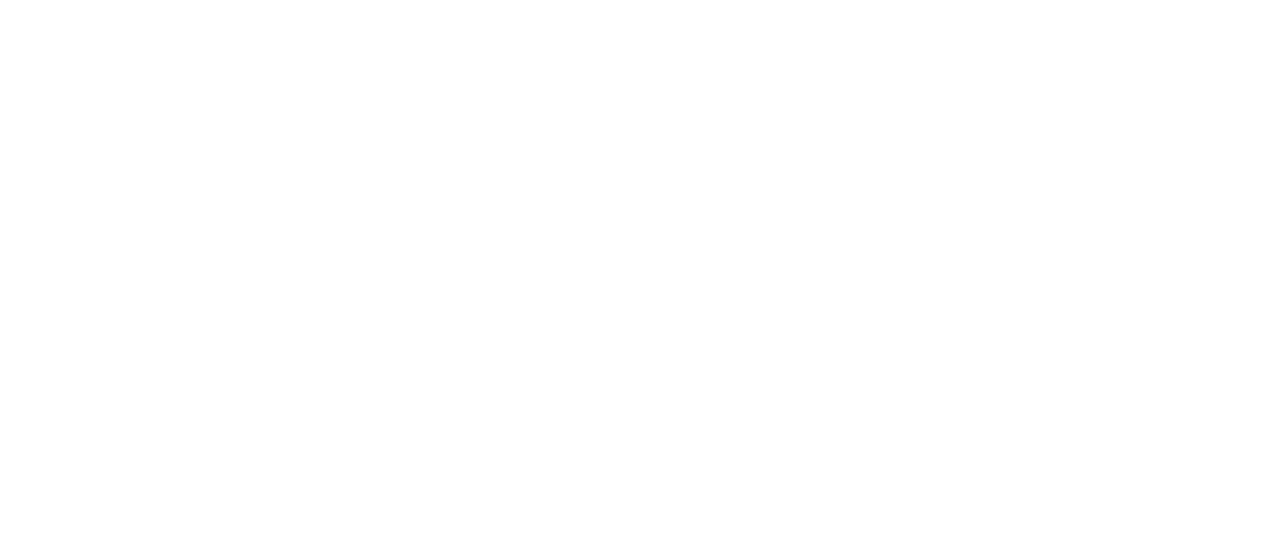
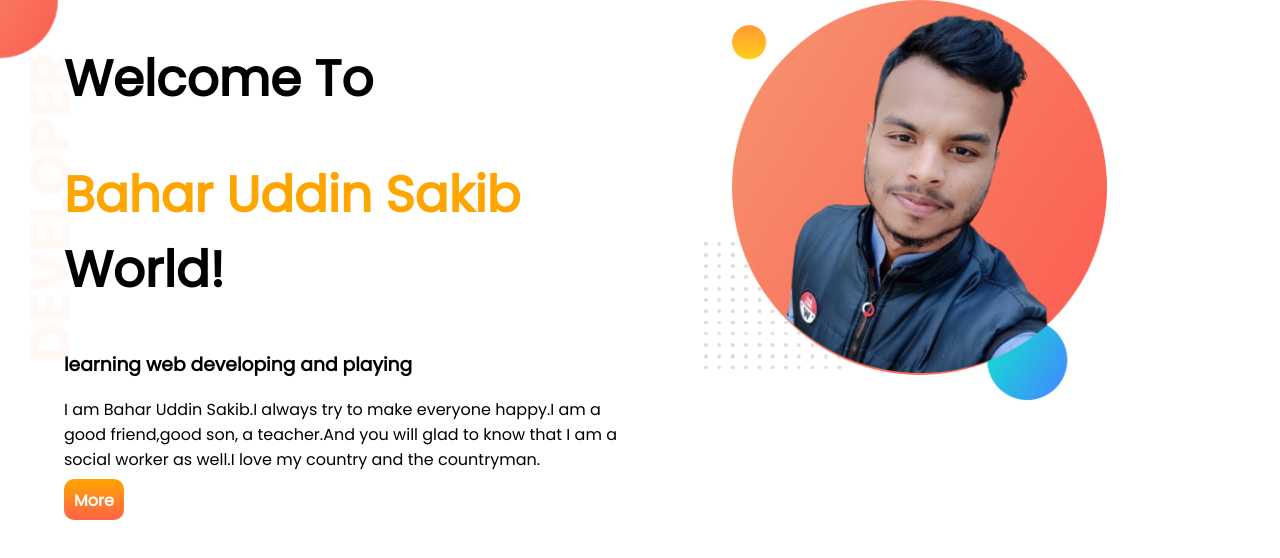
Before and after one commit to baharuddinsakib/developer-portfolio, a plain HTML site: page index.html in a window 1280 px wide. Drawn offline with Linux system fonts and the light colour scheme.

Commit message:
more-style

```diff
--- a/index.html
+++ b/index.html
@@ -5,9 +5,21 @@
     <meta http-equiv="X-UA-Compatible" content="IE=edge">
     <meta name="viewport" content="width=device-width, initial-scale=1.0">
     <title>Sakib portfolio</title>
+    <link rel="preconnect" href="https://fonts.googleapis.com">
+    <link rel="preconnect" href="https://fonts.gstatic.com" crossorigin>
+    <link href="https://fonts.googleapis.com/css2?family=Poppins&display=swap" rel="stylesheet">
     <link rel="stylesheet" href="style.css">
 </head>
 <body>
+   <section class="top-banner">
+    <div class="half"><h1>Welcome To </h1>
+    <h1 ><span class="orange">Bahar Uddin Sakib</span> World!</h1>
+    <h3>learning web developing and playing</h3>
+    <p>I am Bahar Uddin Sakib.I always try to make everyone happy.I am a good friend,good son, a teacher.And you will glad to know that I am a social worker as well.I love my country and the countryman. </p>
+    <a class="link-button" target="_blank" href="https://www.linkedin.com/in/bahar-uddin-sakib-a8b37a244/">More</a></div>
+
+ <div class="half"><img src="images/my-bg.png" alt=""></div>
+</section>
 
 </body>
 </html>
--- a/style.css
+++ b/style.css
@@ -0,0 +1,32 @@
+body{
+    font-family: 'Poppins', sans-serif;
+    margin: 0;
+}
+h1{
+    font-size: 50px;
+}
+.orange{
+    color:orange;
+}
+section{
+    display:flex;
+}
+.half{
+    width:50%;
+    padding-left: 5%;
+}
+.half img{
+    width:70%;
+}
+.link-button{
+    text-decoration: none;
+    background-image:linear-gradient(orange,tomato) ;
+    padding: 10px 10px 8px 10px;
+    color:white;
+    font-weight: 700;
+    border-radius:10px ;
+}
+.top-banner{
+    background-image:url(images/top-banner.png);
+    background-repeat: no-repeat;
+}
```
Also changed, not shown: images/dream-bg.png (added), images/exp-bg.png (added), images/jhankar.png (added), images/jhankar2.png (added), images/my-bg.png (added), images/my-bg2.png (added), images/top-banner.png (added), showOff/few.jpg (added), showOff/old.jpg (added), showOff/recent.jpg (added), 7 other files.
